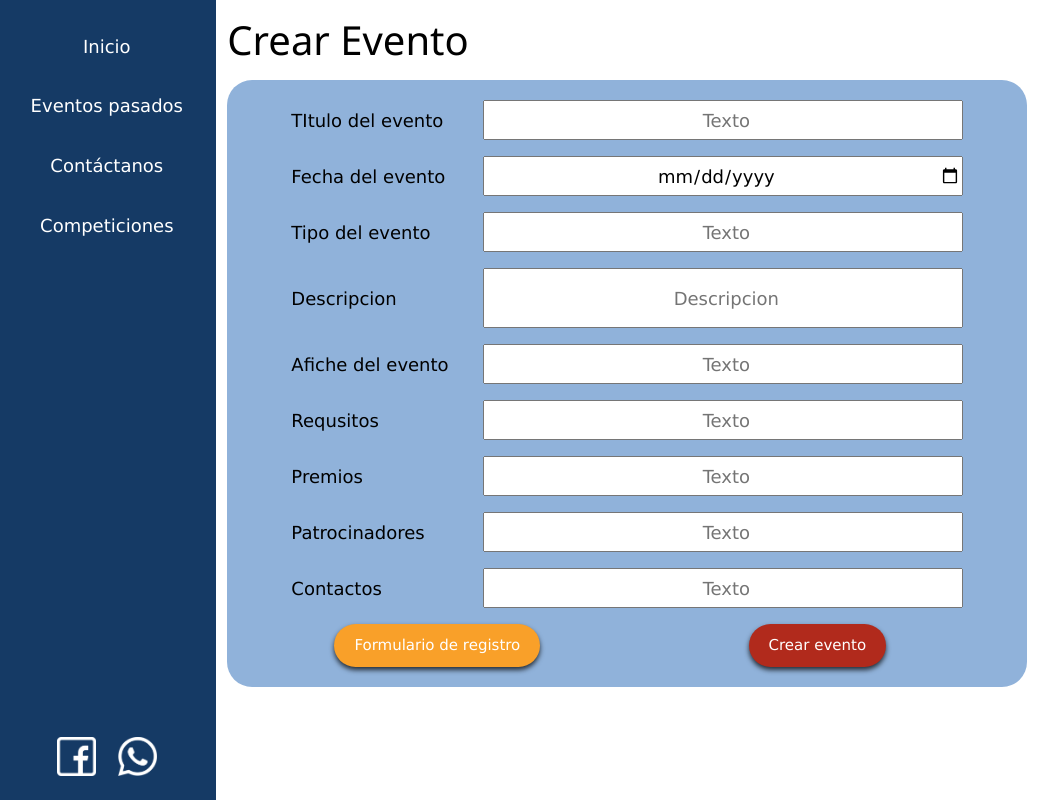
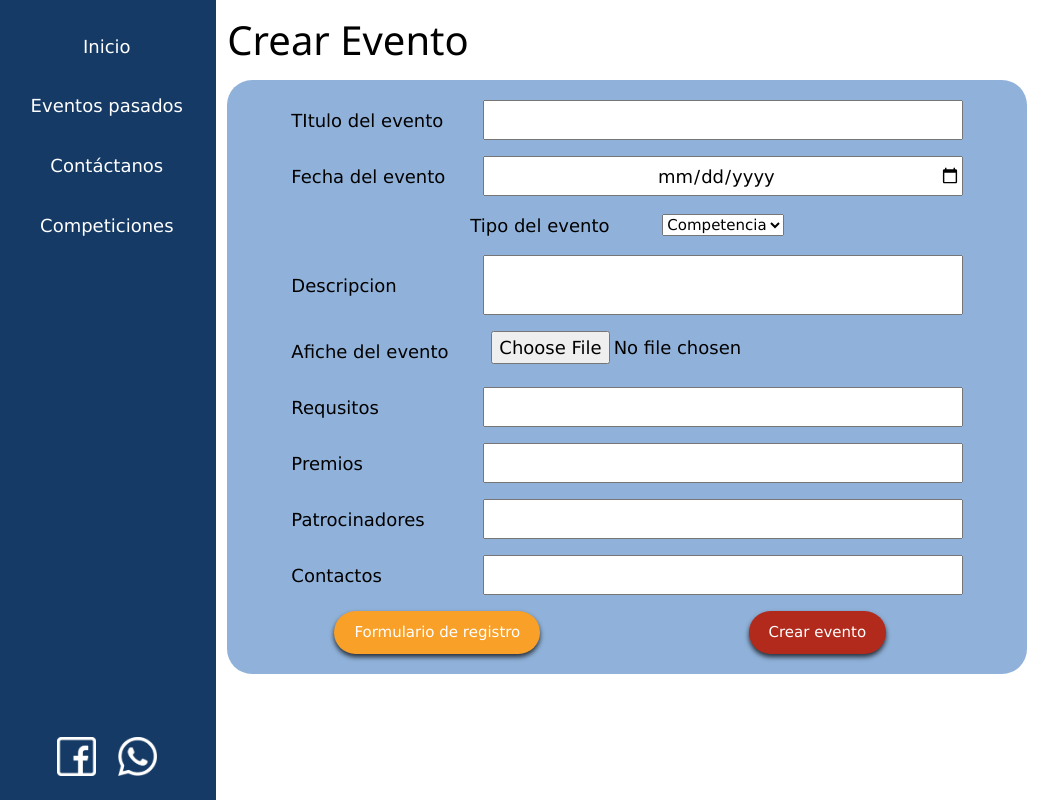
Before and after one commit to garyMamaniCortez/focasoft-front, a React (Create React App) app: page / in a window 1280 px wide. Shown: the whole page, without its empty margins (2-1060 px from the left). Built offline with nearby package versions, Linux system fonts and the light colour scheme.

Commit message:
feat: se implementaron los tipos de inputs correctos en el form para crear evento

```diff
--- a/src/components/atoms/textInput/TextInput.jsx
+++ b/src/components/atoms/textInput/TextInput.jsx
@@ -1,27 +1,33 @@
 import'./TextInput.css'
 
-const TextInput = ({InputType, Select}) => {
+const TextInput = ({InputType}) => {
 
-    console.log(Select);
     return (
         <div>
         <input
         className={`${InputType === "text" ? "Text" :
         InputType == "date" ? "Text" :
-        InputType == "description" ? "Description" : ""}
+        InputType == "description" ? "Description" :
+        InputType == "file" ? "Text" :
+        InputType == "select" ? "Text" : ""}
         `}
 
         type={`${InputType === "text" ? "text" :
         InputType == "description" ? "text" :
-        InputType == "date" ? "date" : ""}`}
+        InputType == "date" ? "date" :
+        InputType == "file" ? "file" : ""}`}
 
-        placeholder={`${InputType === "text" ? "Texto" :
-        InputType == "email" ? "correo@gmail.com" :
-        InputType == "description" ? "Descripcion" :
-        InputType == "date" ? "2018-07-22" : ""}`}
+        disabled={InputType == "select" ? true : false}
+        hidden={InputType == "select" ? true : false}/>
 
-        disabled={Select}
-        />
+        <select name="" id=""
+        className="Select"
+        disabled={InputType != "select" ? true : false}
+        hidden={InputType != "select" ? true : false}>
+            <option value="volvo">Competencia</option>
+            <option value="saab">Curso</option>
+        </select>
+
         </div>
     );
 }
--- a/src/components/molecules/createEvent/CreateEventForm.css
+++ b/src/components/molecules/createEvent/CreateEventForm.css
@@ -4,3 +4,11 @@
     align-items: center;
     justify-content: center;
   };
+
+.CreateEventLabel{
+    width: 200xp;
+}
+
+.CreateEventInput{
+  width: 480xp;
+}
--- a/src/components/molecules/createEvent/CreateEventForm.jsx
+++ b/src/components/molecules/createEvent/CreateEventForm.jsx
@@ -10,8 +10,12 @@ const CreateEventForm = ({campos}) => {
     <div>
       {campos.map((item) => (
         <div className='itemContainer'>
-        <Label LabelType={item.LabelType}>{item.etiqueta}</Label>
-        <TextInput InputType={item.InputType} />
+          <div className='CreateEventLabel'>
+            <Label LabelType={item.LabelType}>{item.etiqueta}</Label>
+          </div>
+          <div className='CreateEventInput'>
+          <TextInput InputType={item.InputType} />
+          </div>
         </div>
     ))}
     </div>
--- a/src/components/templates/createEvent/CreateEvent.jsx
+++ b/src/components/templates/createEvent/CreateEvent.jsx
@@ -3,15 +3,15 @@ import './CreateEvent.css'
 const CreateEvent = () => {
 
     const campos = [
-        { etiqueta: 'TItulo del evento', LabelType: 'FormLabel', InputType: 'text', Select: false },
-        { etiqueta: 'Fecha del evento', LabelType: 'FormLabel', InputType: 'date', Select: false  },
-        { etiqueta: 'Tipo del evento', LabelType: 'FormLabel', InputType: 'text', Select: true  },
-        { etiqueta: 'Descripcion', LabelType: 'FormLabel', InputType: 'description', Select: false  },
-        { etiqueta: 'Afiche del evento', LabelType: 'FormLabel', InputType: 'text', Select: false  },
-        { etiqueta: 'Requsitos', LabelType: 'FormLabel', InputType: 'text', Select: false  },
-        { etiqueta: 'Premios', LabelType: 'FormLabel', InputType: 'text'  },
-        { etiqueta: 'Patrocinadores', LabelType: 'FormLabel', InputType: 'text', Select: false  },
-        { etiqueta: 'Contactos', LabelType: 'FormLabel', InputType: 'text', Select: 'false'},
+        { etiqueta: 'TItulo del evento', LabelType: 'FormLabel', InputType: 'text'},
+        { etiqueta: 'Fecha del evento', LabelType: 'FormLabel', InputType: 'date'},
+        { etiqueta: 'Tipo del evento', LabelType: 'FormLabel', InputType: 'select'},
+        { etiqueta: 'Descripcion', LabelType: 'FormLabel', InputType: 'description'},
+        { etiqueta: 'Afiche del evento', LabelType: 'FormLabel', InputType: 'file'},
+        { etiqueta: 'Requsitos', LabelType: 'FormLabel', InputType: 'text'},
+        { etiqueta: 'Premios', LabelType: 'FormLabel', InputType: 'text'},
+        { etiqueta: 'Patrocinadores', LabelType: 'FormLabel', InputType: 'text'},
+        { etiqueta: 'Contactos', LabelType: 'FormLabel', InputType: 'text'},
       ];
 
 
```
